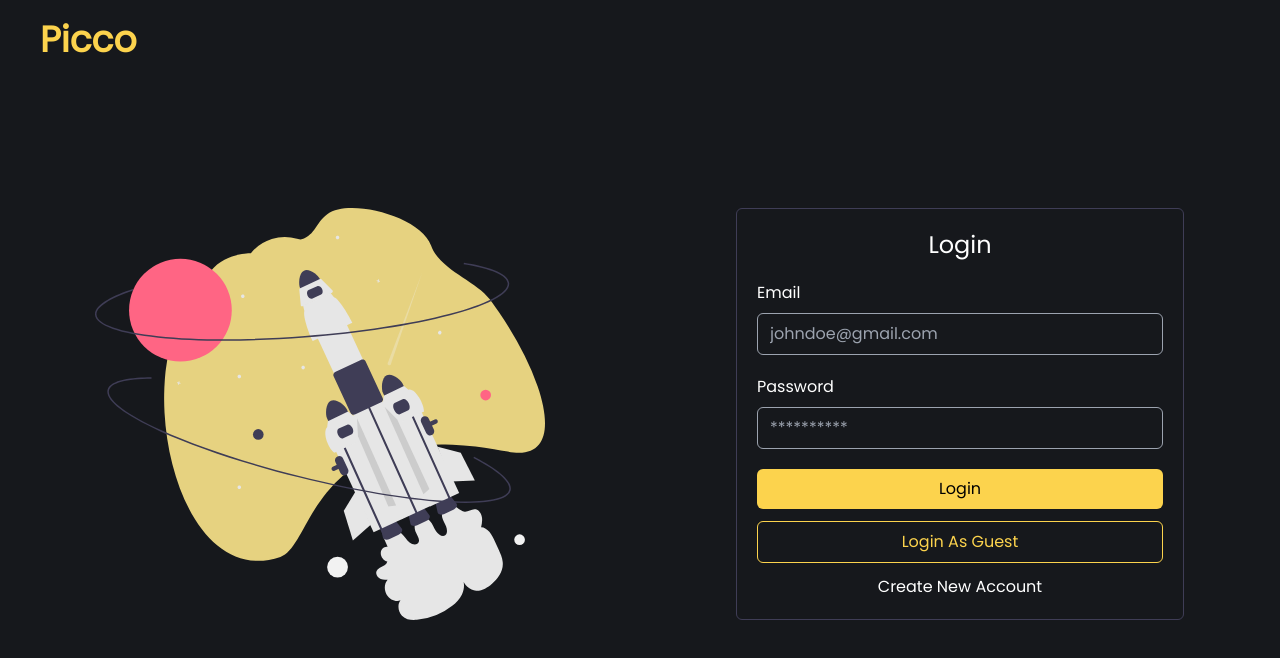
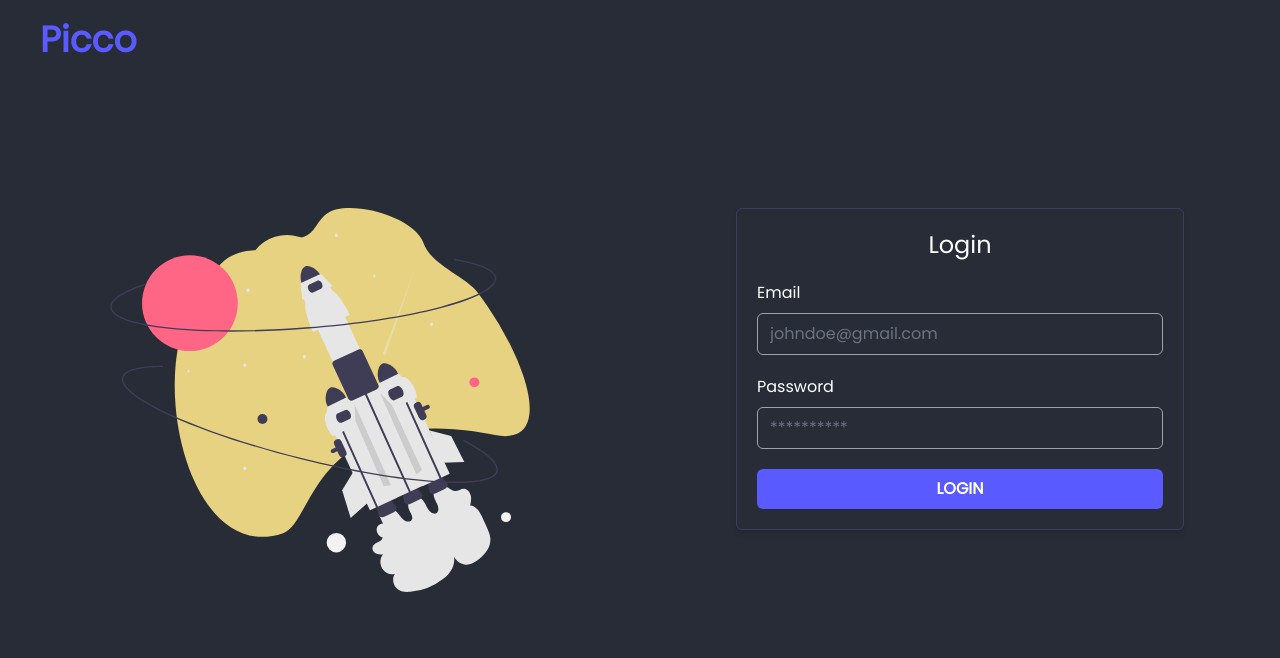
Before and after one commit to Avin008/social-media-app, a Next.js app: page / in a window 1280 px wide. Shown: the top 658 px of the page. Built offline with nearby package versions, Linux system fonts and the light colour scheme.

Commit message:
style: updated form styles

```diff
--- a/app/page.tsx
+++ b/app/page.tsx
@@ -5,7 +5,7 @@ import Image from "next/image";
 
 export default function Home() {
   return (
-    <main className="h-screen bg-[#16181C] flex items-center">
+    <main className="h-screen bg-background flex items-center">
       <Navbar />
       <div className="h-96 w-full grid grid-cols-2">
         <Banner />
--- a/components/LoginForm.tsx
+++ b/components/LoginForm.tsx
@@ -37,7 +37,7 @@ const LoginForm = () => {
   };
 
   return (
-    <div className="border border-[#3F3D56] rounded-md h-full mx-auto w-[70%]">
+    <div className="border border-[#3F3D56] shadow-md rounded-md pb-5 h-fit mx-auto w-[70%]">
       <h1 className="text-2xl text-center mt-5 text-white">
         Login
       </h1>
@@ -48,7 +48,7 @@ const LoginForm = () => {
         <div className="flex flex-col gap-2">
           <label id="email">Email</label>
           <input
-            className="p-2 px-3 bg-transparent rounded-md border-gray-400 border"
+            className="p-2 px-3 placeholder:text-gray-500 bg-transparent border border-gray-400 text-[#C2E1E8] rounded-md"
             type="email"
             name="email"
             placeholder="johndoe@gmail.com"
@@ -59,7 +59,7 @@ const LoginForm = () => {
         <div className="flex flex-col gap-2">
           <label id="email">Password</label>
           <input
-            className="p-2 px-3 bg-transparent border rounded-md border-gray-400"
+            className="p-2 px-3 placeholder:text-gray-500 bg-transparent border border-gray-400 text-[#C2E1E8] rounded-md"
             type="password"
             name="password"
             placeholder="**********"
@@ -68,18 +68,9 @@ const LoginForm = () => {
           />
         </div>
         <div className="flex flex-col gap-3">
-          <button className="bg-brand p-2 rounded-md text-black">
-            Login
+          <button className="bg-brand p-2 font-bold rounded-md text-white">
+            LOGIN
           </button>
-          <button
-            onClick={guestLogin}
-            className="border border-brand text-brand p-2 rounded-md"
-          >
-            Login As Guest
-          </button>
-          <Link className="text-center mb-5" href="/signup">
-            Create New Account
-          </Link>
         </div>
       </form>
     </div>
--- a/tailwind.config.js
+++ b/tailwind.config.js
@@ -16,8 +16,8 @@ module.exports = {
         sans: ["var(--font-poppins)", ...fontFamily.sans],
       },
       colors: {
-        background: "#16181C",
-        brand: "#FCD34D",
+        background: "#282C37",
+        brand: "#595aff",
       },
     },
   },
```
